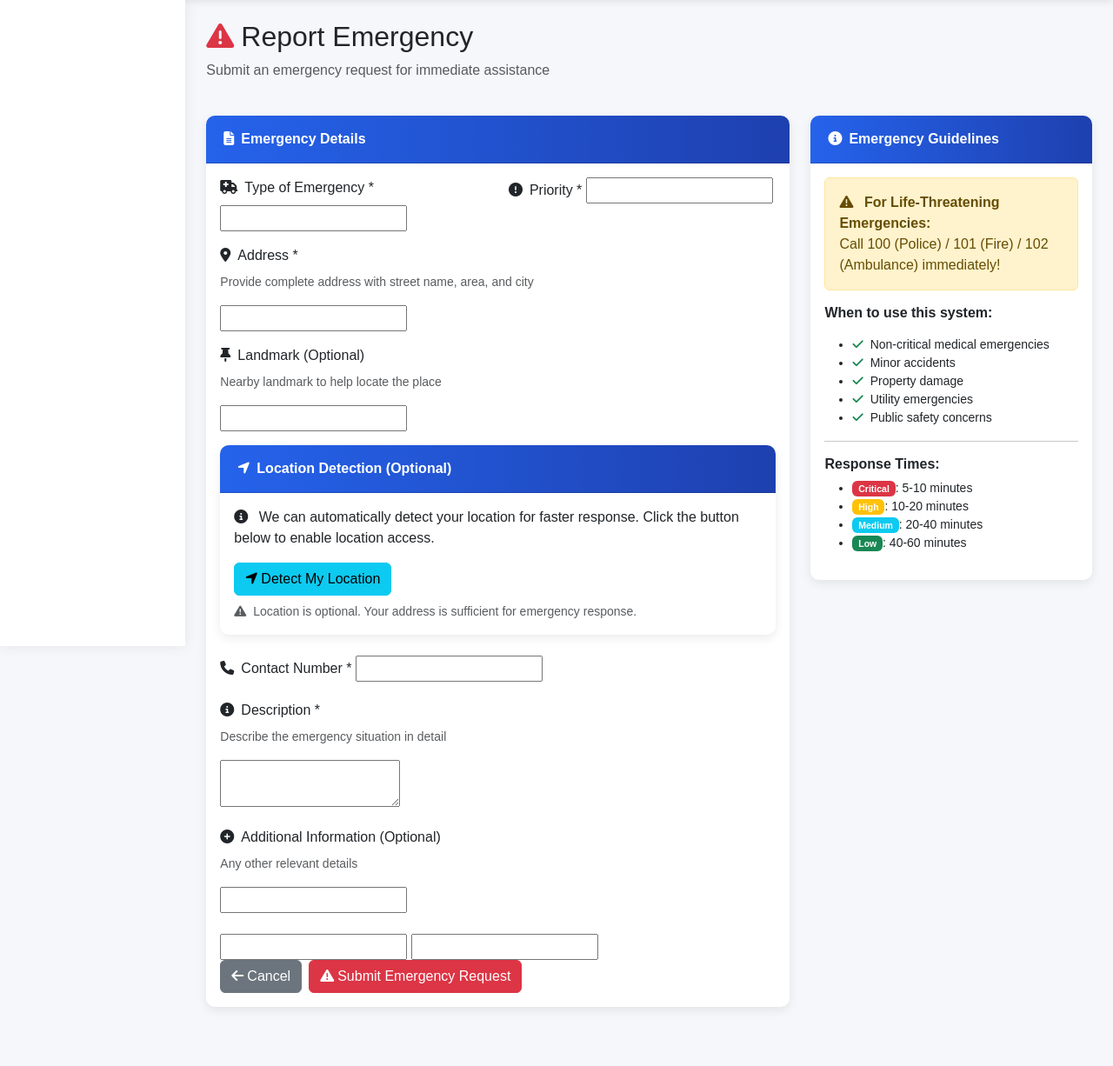
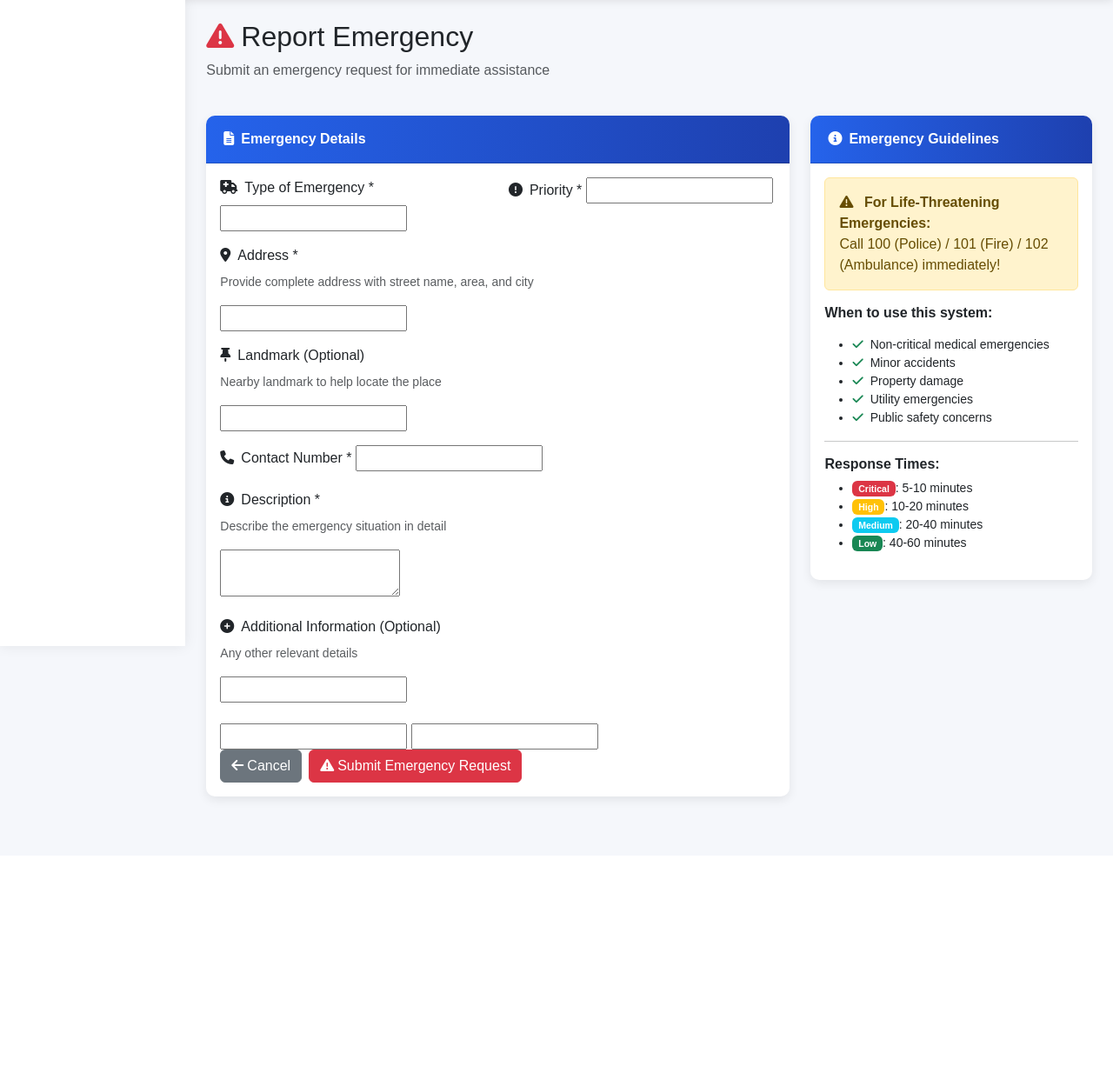
Before and after one commit to viral-024/SmartCity-Django, a Django app: template templates/emergency/citizen_request.html in a window 1280 px wide. Shown: the part 57-1283 px from the top of the page at 87% size. After the commit the page ends 983 px from the top, so only its background shows below. Run offline with Django 5.2, Linux system fonts and the light colour scheme; the template is opened without the code that fills it, so the values that code supplies are empty, except form fields; tables that the repository leaves empty hold one stand-in row (values such as "Sample post"); form fields are guessed from the names that the template uses.

Commit message:
remove the behaviour of static pages and make dynamic

```diff
--- a/dashboard/urls.py
+++ b/dashboard/urls.py
@@ -8,6 +8,6 @@ urlpatterns = [
     path('citizen/', views.citizen_dashboard, name='citizen'),
     path('gov/', views.gov_dashboard, name='gov'),
     path('utility/', views.utility_dashboard, name='utility'),
-    path('emergency/', views.emergency_dashboard, name='emergency'),
+    # path('emergency/', views.emergency_dashboard, name='emergency'),
     path('driver/', views.driver_dashboard, name='driver'),
 ]
--- a/dashboard/views.py
+++ b/dashboard/views.py
@@ -15,7 +15,7 @@ def dashboard_redirect(request):
     elif role == 'utility_officer':
         return redirect('dashboard:utility')
     elif role == 'emergency_operator':
-        return redirect('dashboard:emergency')
+        return redirect('emergency:operator_dashboard')  # DIRECT REDIRECT
     elif role == 'vehicle_driver':
         return redirect('dashboard:driver')
     else:
--- a/templates/dashboard/base_dashboard.html
+++ b/templates/dashboard/base_dashboard.html
@@ -4,14 +4,8 @@
     <meta charset="UTF-8" />
     <meta name="viewport" content="width=device-width, initial-scale=1.0" />
     <title>{% block title %}Dashboard - SmartCity EMS{% endblock %}</title>
-    <link
-      href="https://cdn.jsdelivr.net/npm/bootstrap@5.3.0/dist/css/bootstrap.min.css"
-      rel="stylesheet"
-    />
-    <link
-      rel="stylesheet"
-      href="https://cdnjs.cloudflare.com/ajax/libs/font-awesome/6.4.0/css/all.min.css"
-    />
+    <link href="https://cdn.jsdelivr.net/npm/bootstrap@5.3.0/dist/css/bootstrap.min.css" rel="stylesheet" />
+    <link rel="stylesheet" href="https://cdnjs.cloudflare.com/ajax/libs/font-awesome/6.4.0/css/all.min.css" />
     <style>
       body {
         background-color: #f5f7fb;
@@ -68,21 +62,11 @@
         color: white;
         height: 100%;
       }
-      .stat-card.primary {
-        background: linear-gradient(135deg, #2563eb, #1e40af);
-      }
-      .stat-card.success {
-        background: linear-gradient(135deg, #10b981, #059669);
-      }
-      .stat-card.warning {
-        background: linear-gradient(135deg, #f59e0b, #d97706);
-      }
-      .stat-card.danger {
-        background: linear-gradient(135deg, #ef4444, #dc2626);
-      }
-      .stat-card.info {
-        background: linear-gradient(135deg, #0ea5e9, #0284c7);
-      }
+      .stat-card.primary { background: linear-gradient(135deg, #2563eb, #1e40af); }
+      .stat-card.success { background: linear-gradient(135deg, #10b981, #059669); }
+      .stat-card.warning { background: linear-gradient(135deg, #f59e0b, #d97706); }
+      .stat-card.danger { background: linear-gradient(135deg, #ef4444, #dc2626); }
+      .stat-card.info { background: linear-gradient(135deg, #0ea5e9, #0284c7); }
       .stat-number {
         font-size: 2rem;
         font-weight: 700;
@@ -108,19 +92,14 @@
     <!-- Navigation Bar -->
     <nav class="navbar navbar-expand-lg navbar-dark">
       <div class="container-fluid">
-        <a
-          class="navbar-brand d-flex align-items-center"
-          href="{% url 'dashboard:dashboard' %}"
-        >
+        <a class="navbar-brand d-flex align-items-center" href="{% url 'dashboard:dashboard' %}">
           <i class="fas fa-city me-2"></i>
           <span>SmartCity EMS</span>
         </a>
         <div class="d-flex align-items-center">
           <span class="text-white me-3">
             <i class="fas fa-user me-1"></i> {{ user.username }}
-            <span class="badge bg-light text-dark ms-2"
-              >{{ user.get_role_display }}</span
-            >
+            <span class="badge bg-light text-dark ms-2">{{ user.get_role_display }}</span>
           </span>
           <a href="{% url 'accounts:logout' %}" class="btn btn-outline-light">
             <i class="fas fa-sign-out-alt me-1"></i> Logout
@@ -132,137 +111,118 @@
     <div class="container-fluid">
       <div class="row">
         <!-- Sidebar -->
-        <!-- Sidebar -->
         <nav class="col-md-3 col-lg-2 d-md-block sidebar">
           <div class="position-sticky pt-3">
             <ul class="nav flex-column">
               {% if user.role == 'citizen' %}
               <li class="nav-item">
-                <a
-                  class="nav-link {% if request.path == '/dashboard/citizen/' %}active{% endif %}"
-                  href="{% url 'dashboard:citizen' %}"
-                  ><i class="fas fa-home"></i> Dashboard</a
-                >
+                <a class="nav-link {% if '/dashboard/citizen/' in request.path %}active{% endif %}" href="{% url 'dashboard:citizen' %}">
+                  <i class="fas fa-home"></i> Dashboard
+                </a>
               </li>
               <li class="nav-item">
-                <a
-                  class="nav-link"
-                  href="{% url 'emergency:report_emergency' %}"
-                  ><i class="fas fa-exclamation-triangle"></i> Report
-                  Emergency</a
-                >
+                <a class="nav-link" href="{% url 'emergency:report_emergency' %}">
+                  <i class="fas fa-exclamation-triangle"></i> Report Emergency
+                </a>
               </li>
               <li class="nav-item">
-                <a
-                  class="nav-link"
-                  href="{% url 'utilities:submit_complaint' %}"
-                  ><i class="fas fa-tools"></i> Report Utility Issue</a
-                >
+                <a class="nav-link" href="{% url 'utilities:submit_complaint' %}">
+                  <i class="fas fa-tools"></i> Report Utility Issue
+                </a>
               </li>
               <li class="nav-item">
-                <a class="nav-link" href="{% url 'emergency:my_requests' %}"
-                  ><i class="fas fa-history"></i> My Requests</a
-                >
+                <a class="nav-link" href="{% url 'emergency:my_requests' %}">
+                  <i class="fas fa-history"></i> My Requests
+                </a>
               </li>
 
               {% elif user.role == 'government_authority' %}
               <li class="nav-item">
-                <a
-                  class="nav-link {% if request.path == '/dashboard/gov/' %}active{% endif %}"
-                  href="{% url 'dashboard:gov' %}"
-                  ><i class="fas fa-chart-line"></i> Analytics</a
-                >
+                <a class="nav-link {% if '/dashboard/gov/' in request.path %}active{% endif %}" href="{% url 'dashboard:gov' %}">
+                  <i class="fas fa-chart-line"></i> Analytics
+                </a>
               </li>
               <li class="nav-item">
-                <a class="nav-link" href="#"
-                  ><i class="fas fa-cog"></i> System Config</a
-                >
+                <a class="nav-link" href="#">
+                  <i class="fas fa-cog"></i> System Config
+                </a>
               </li>
               <li class="nav-item">
-                <a class="nav-link" href="#"
-                  ><i class="fas fa-users"></i> User Management</a
-                >
+                <a class="nav-link" href="#">
+                  <i class="fas fa-users"></i> User Management
+                </a>
               </li>
               <li class="nav-item">
-                <a class="nav-link" href="#"
-                  ><i class="fas fa-trophy"></i> Performance</a
-                >
+                <a class="nav-link" href="#">
+                  <i class="fas fa-trophy"></i> Performance
+                </a>
               </li>
 
               {% elif user.role == 'utility_officer' %}
               <li class="nav-item">
-                <a
-                  class="nav-link {% if request.path == '/dashboard/utility/' %}active{% endif %}"
-                  href="{% url 'dashboard:utility' %}"
-                  ><i class="fas fa-tools"></i> Dashboard</a
-                >
+                <a class="nav-link {% if '/dashboard/utility/' in request.path %}active{% endif %}" href="{% url 'dashboard:utility' %}">
+                  <i class="fas fa-tools"></i> Dashboard
+                </a>
               </li>
               <li class="nav-item">
-                <a
-                  class="nav-link"
-                  href="{% url 'utilities:officer_dashboard' %}"
-                  ><i class="fas fa-list"></i> Pending Complaints</a
-                >
+                <a class="nav-link" href="{% url 'utilities:officer_dashboard' %}">
+                  <i class="fas fa-list"></i> Pending Complaints
+                </a>
               </li>
               <li class="nav-item">
-                <a class="nav-link" href="#"
-                  ><i class="fas fa-users"></i> Manage Workers</a
-                >
+                <a class="nav-link" href="#">
+                  <i class="fas fa-users"></i> Manage Workers
+                </a>
               </li>
               <li class="nav-item">
-                <a class="nav-link" href="#"
-                  ><i class="fas fa-chart-bar"></i> Reports</a
-                >
+                <a class="nav-link" href="#">
+                  <i class="fas fa-chart-bar"></i> Reports
+                </a>
               </li>
 
               {% elif user.role == 'emergency_operator' %}
+              <!-- CRITICAL FIX: Direct link to operational dashboard -->
               <li class="nav-item">
-                <a
-                  class="nav-link {% if request.path == '/dashboard/emergency/' %}active{% endif %}"
-                  href="{% url 'dashboard:emergency' %}"
-                  ><i class="fas fa-ambulance"></i> Dashboard</a
-                >
+                <a class="nav-link {% if '/emergency/operator/' in request.path %}active{% endif %}" href="{% url 'emergency:operator_dashboard' %}">
+                  <i class="fas fa-ambulance"></i> Dashboard
+                </a>
               </li>
               <li class="nav-item">
-                <a
-                  class="nav-link"
-                  href="{% url 'emergency:operator_dashboard' %}"
-                  ><i class="fas fa-bell"></i> Pending Emergencies</a
-                >
+                <a class="nav-link {% if '/emergency/operator/' in request.path %}active{% endif %}" href="{% url 'emergency:operator_dashboard' %}">
+                  <i class="fas fa-bell"></i> Pending Emergencies
+                </a>
               </li>
               <li class="nav-item">
-                <a class="nav-link" href="{% url 'emergency:manage_vehicles' %}"
-                  ><i class="fas fa-truck"></i> Vehicle Dispatch</a
-                >
+                <a class="nav-link {% if '/emergency/vehicles/' in request.path %}active{% endif %}" href="{% url 'emergency:manage_vehicles' %}">
+                  <i class="fas fa-truck"></i> Vehicle Dispatch
+                </a>
               </li>
               <li class="nav-item">
-                <a class="nav-link" href="#"
-                  ><i class="fas fa-map-marked"></i> Track Vehicles</a
-                >
+                <a class="nav-link" href="#">
+                  <i class="fas fa-map-marked"></i> Track Vehicles
+                </a>
               </li>
 
               {% elif user.role == 'vehicle_driver' %}
               <li class="nav-item">
-                <a
-                  class="nav-link {% if request.path == '/dashboard/driver/' %}active{% endif %}"
-                  href="{% url 'dashboard:driver' %}"
-                  ><i class="fas fa-map-marked-alt"></i> Current Task</a
-                >
+                <a class="nav-link {% if '/dashboard/driver/' in request.path %}active{% endif %}" href="{% url 'dashboard:driver' %}">
+                  <i class="fas fa-map-marked-alt"></i> Current Task
+                </a>
               </li>
               <li class="nav-item">
-                <a class="nav-link" href="#"
-                  ><i class="fas fa-sync-alt"></i> Update Status</a
-                >
+                <a class="nav-link" href="#">
+                  <i class="fas fa-sync-alt"></i> Update Status
+                </a>
               </li>
               <li class="nav-item">
-                <a class="nav-link" href="#"
-                  ><i class="fas fa-road"></i> Report Blockage</a
-                >
+                <a class="nav-link" href="#">
+                  <i class="fas fa-road"></i> Report Blockage
+                </a>
               </li>
               <li class="nav-item">
-                <a class="nav-link" href="#"
-                  ><i class="fas fa-history"></i> Task History</a
-                >
+                <a class="nav-link" href="#">
+                  <i class="fas fa-history"></i> Task History
+                </a>
               </li>
               {% endif %}
             </ul>
@@ -274,20 +234,15 @@
           {% if messages %}
           <div class="container">
             {% for message in messages %}
-            <div
-              class="alert alert-{{ message.tags }} alert-dismissible fade show"
-              role="alert"
-            >
+            <div class="alert alert-{{ message.tags }} alert-dismissible fade show" role="alert">
               <i class="fas fa-{{ message.tags }} me-2"></i>{{ message }}
-              <button
-                type="button"
-                class="btn-close"
-                data-bs-dismiss="alert"
-              ></button>
+              <button type="button" class="btn-close" data-bs-dismiss="alert"></button>
             </div>
             {% endfor %}
           </div>
-          {% endif %} {% block dashboard_content %}{% endblock %}
+          {% endif %}
+
+          {% block dashboard_content %}{% endblock %}
         </main>
       </div>
     </div>
--- a/templates/emergency/citizen_request.html
+++ b/templates/emergency/citizen_request.html
@@ -68,25 +68,6 @@
                         {% if form.landmark.errors %}
                             <div class="text-danger small">{{ form.landmark.errors }}</div>
                         {% endif %}
-                    </div>
-
-                    <div class="card mb-4">
-                        <div class="card-header bg-info text-white">
-                            <i class="fas fa-location-arrow me-2"></i>Location Detection (Optional)
-                        </div>
-                        <div class="card-body">
-                            <p class="mb-3">
-                                <i class="fas fa-info-circle me-2"></i>
-                                We can automatically detect your location for faster response. Click the button below to enable location access.
-                            </p>
-                            <button type="button" class="btn btn-info" onclick="getLocation()">
-                                <i class="fas fa-location-arrow me-1"></i>Detect My Location
-                            </button>
-                            <p class="text-muted small mt-2 mb-0">
-                                <i class="fas fa-exclamation-triangle me-1"></i>
-                                Location is optional. Your address is sufficient for emergency response.
-                            </p>
-                        </div>
                     </div>
 
                     <div class="mb-3">
@@ -163,38 +144,4 @@
     </div>
 </div>
 
-<script>
-// Get user location
-function getLocation() {
-    if (navigator.geolocation) {
-        navigator.geolocation.getCurrentPosition(
-            function(position) {
-                document.getElementById('id_location_lat').value = position.coords.latitude;
-                document.getElementById('id_location_lng').value = position.coords.longitude;
-                alert('Location detected successfully!\nLat: ' + position.coords.latitude + '\nLng: ' + position.coords.longitude);
-            },
-            function(error) {
-                let errorMessage = 'Unable to detect location. ';
-                switch(error.code) {
-                    case error.PERMISSION_DENIED:
-                        errorMessage += 'User denied location access.';
-                        break;
-                    case error.POSITION_UNAVAILABLE:
-                        errorMessage += 'Location information is unavailable.';
-                        break;
-                    case error.TIMEOUT:
-                        errorMessage += 'Location request timed out.';
-                        break;
-                    default:
-                        errorMessage += 'An unknown error occurred.';
-                }
-                alert(errorMessage + '\n\nDon\'t worry! Your address is sufficient for emergency response.');
-            },
-            { enableHighAccuracy: true, timeout: 10000, maximumAge: 0 }
-        );
-    } else {
-        alert('Geolocation is not supported by this browser.');
-    }
-}
-</script>
 {% endblock %}
```
Also changed, not shown: templates/utilities/citizen_submit_complaint.html (+0 -56 lines), SmartCity/settings.py (line endings or trailing spaces), emergency/views.py (line endings or trailing spaces).
